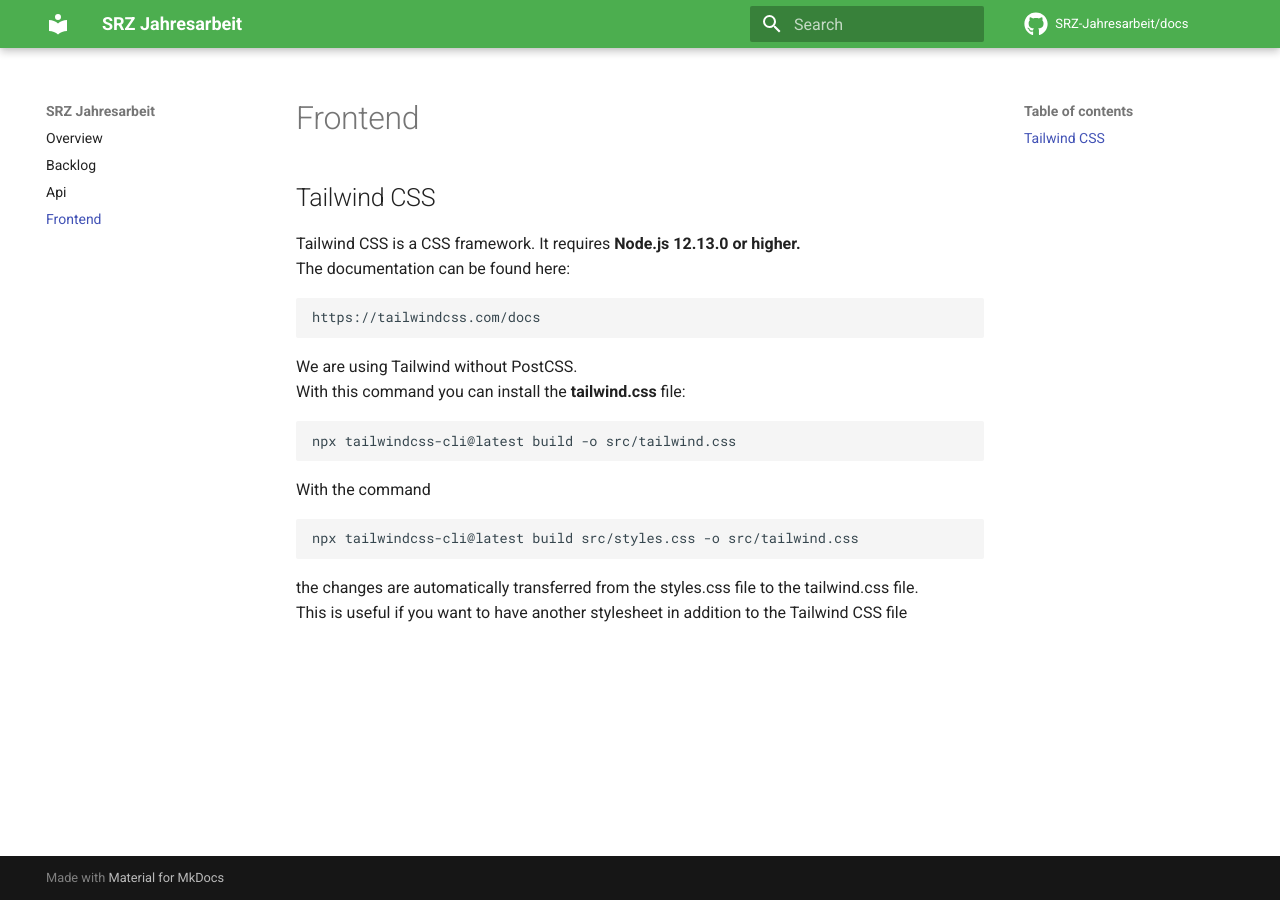
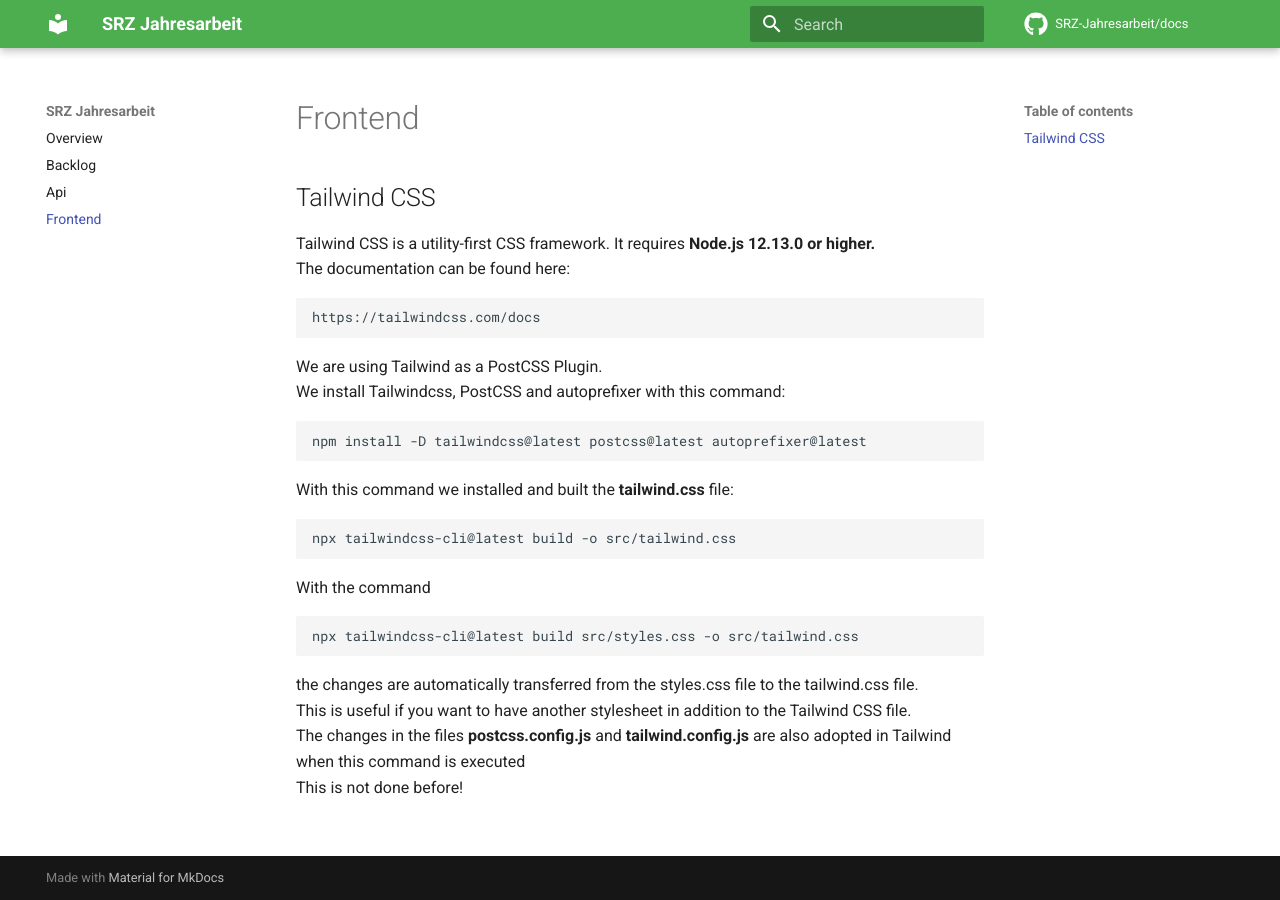
Before and after one commit to SRZ-Jahresarbeit/docs, an MkDocs documentation site: the page built from docs/Frontend.md, in a window 1280 px wide. Built offline with MkDocs 1.6.1 and Material for MkDocs 9.7.7, drawn with Linux system fonts in a browser that asks for light colours; comment, search, counter and statistics services are not loaded.

Commit message:
Update Frontend Doc

````diff
--- a/docs/Frontend.md
+++ b/docs/Frontend.md
@@ -1,21 +1,31 @@
 ## Tailwind CSS
-Tailwind CSS is a CSS framework.
+Tailwind CSS is a utility-first CSS framework.
 It requires **Node.js 12.13.0 or higher.**
 <br>
 The documentation can be found here:
 ```
 https://tailwindcss.com/docs
 ```
-We are using Tailwind without PostCSS.
+We are using Tailwind as a PostCSS Plugin.
 <br>
-With this command you can install the **tailwind.css** file:
+We install Tailwindcss, PostCSS and autoprefixer with this command:
+```
+npm install -D tailwindcss@latest postcss@latest autoprefixer@latest
+```
+
+With this command we installed and built the **tailwind.css** file:
 ```
 npx tailwindcss-cli@latest build -o src/tailwind.css
 ```
+
 With the command
 ```
 npx tailwindcss-cli@latest build src/styles.css -o src/tailwind.css
 ```
 the changes are automatically transferred from the styles.css file to the tailwind.css file.
 <br>
-This is useful if you want to have another stylesheet in addition to the Tailwind CSS file
+This is useful if you want to have another stylesheet in addition to the Tailwind CSS file.
+<br>
+The changes in the files **postcss.config.js** and **tailwind.config.js** are also adopted in Tailwind when this command is executed
+<br>
+This is not done before!
````
